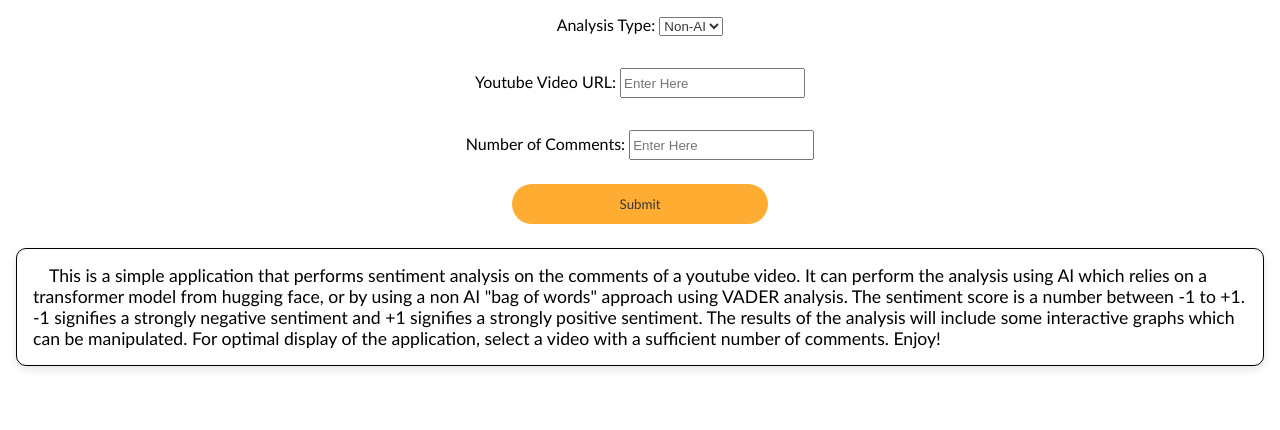
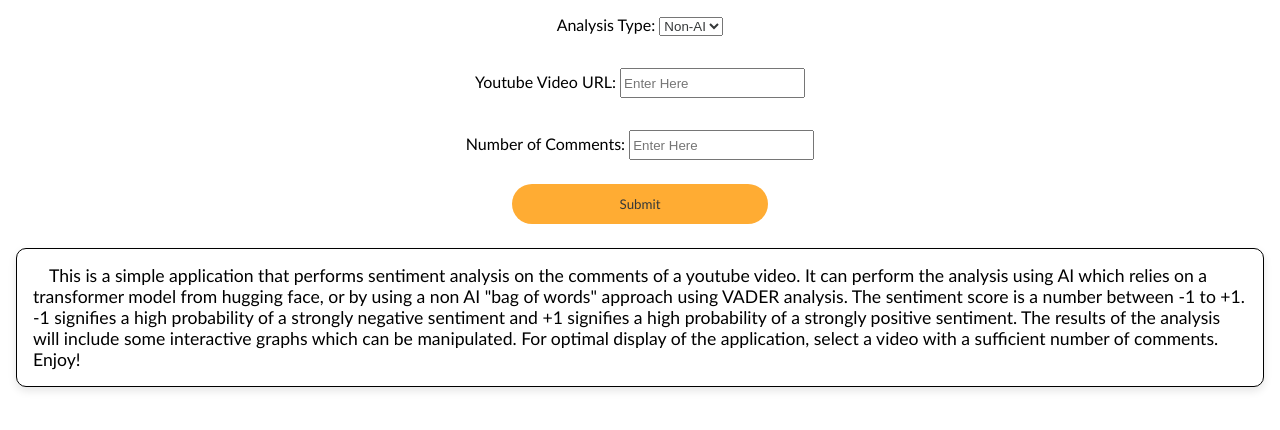
Before and after one commit to MastrMatt/youtubeNLP, a Django app: page / in a window 1280 px wide. Shown: the part 321-751 px from the top of the page. Run offline with Django 5.2, Linux system fonts and the light colour scheme.

```diff
--- a/backend/comments/templates/base.html
+++ b/backend/comments/templates/base.html
@@ -36,7 +36,7 @@
         </div>
 
         <div class = "description-box">
-            <span class = "description"> This is a simple application that performs sentiment analysis on the comments of a youtube video.  It can perform the analysis using AI which relies on a transformer model from hugging face, or by using a non AI "bag of words" approach using VADER analysis. The sentiment score is a number between -1 to +1. -1 signifies a strongly negative sentiment and +1 signifies a strongly positive sentiment. The results of the analysis will include some interactive graphs which can be manipulated. For optimal display of the application, select a video with a sufficient number of comments. Enjoy! </span>
+            <span class = "description"> This is a simple application that performs sentiment analysis on the comments of a youtube video.  It can perform the analysis using AI which relies on a transformer model from hugging face, or by using a non AI "bag of words" approach using VADER analysis. The sentiment score is a number between -1 to +1. -1 signifies a high probability of a strongly negative sentiment and +1 signifies a high probability of a strongly positive sentiment. The results of the analysis will include some interactive graphs which can be manipulated. For optimal display of the application, select a video with a sufficient number of comments. Enjoy! </span>
 
         </div>
 
```
Also changed, not shown: 1 other file.
